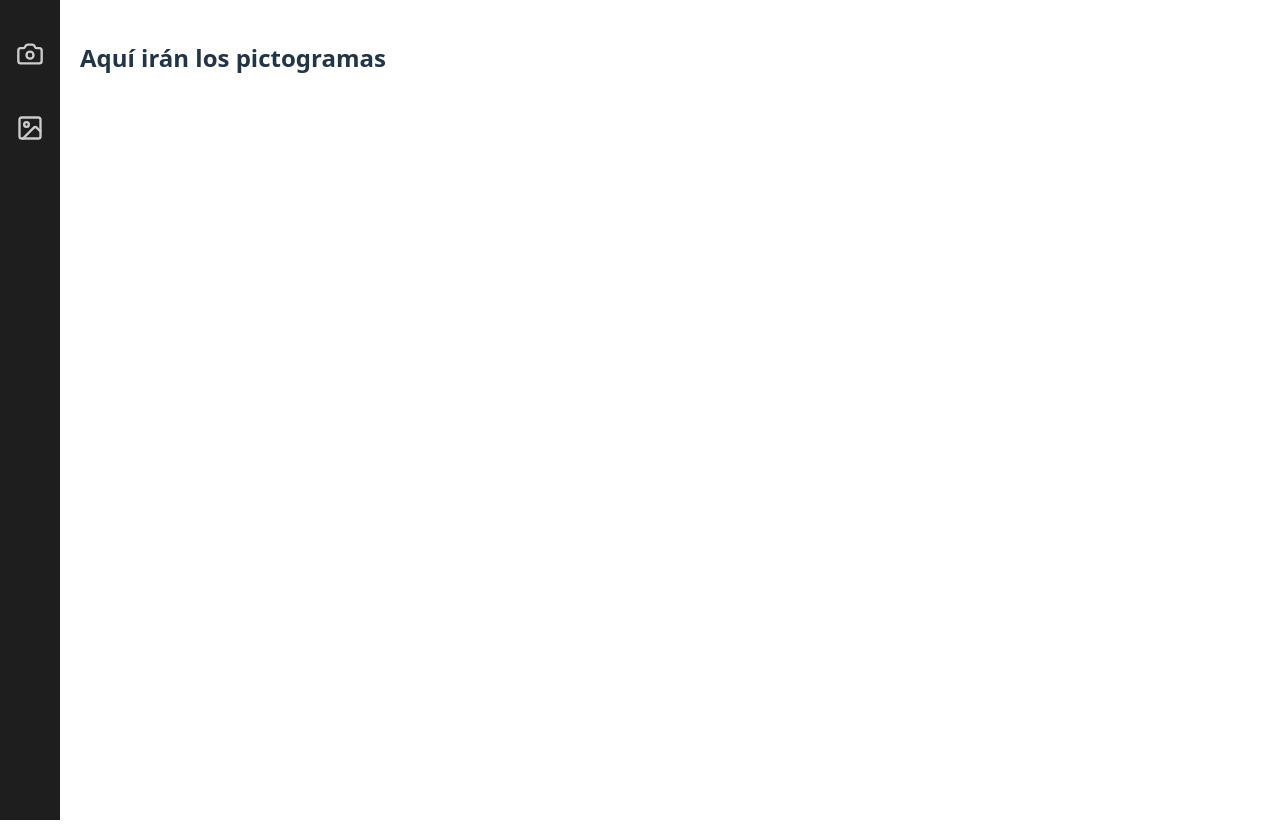
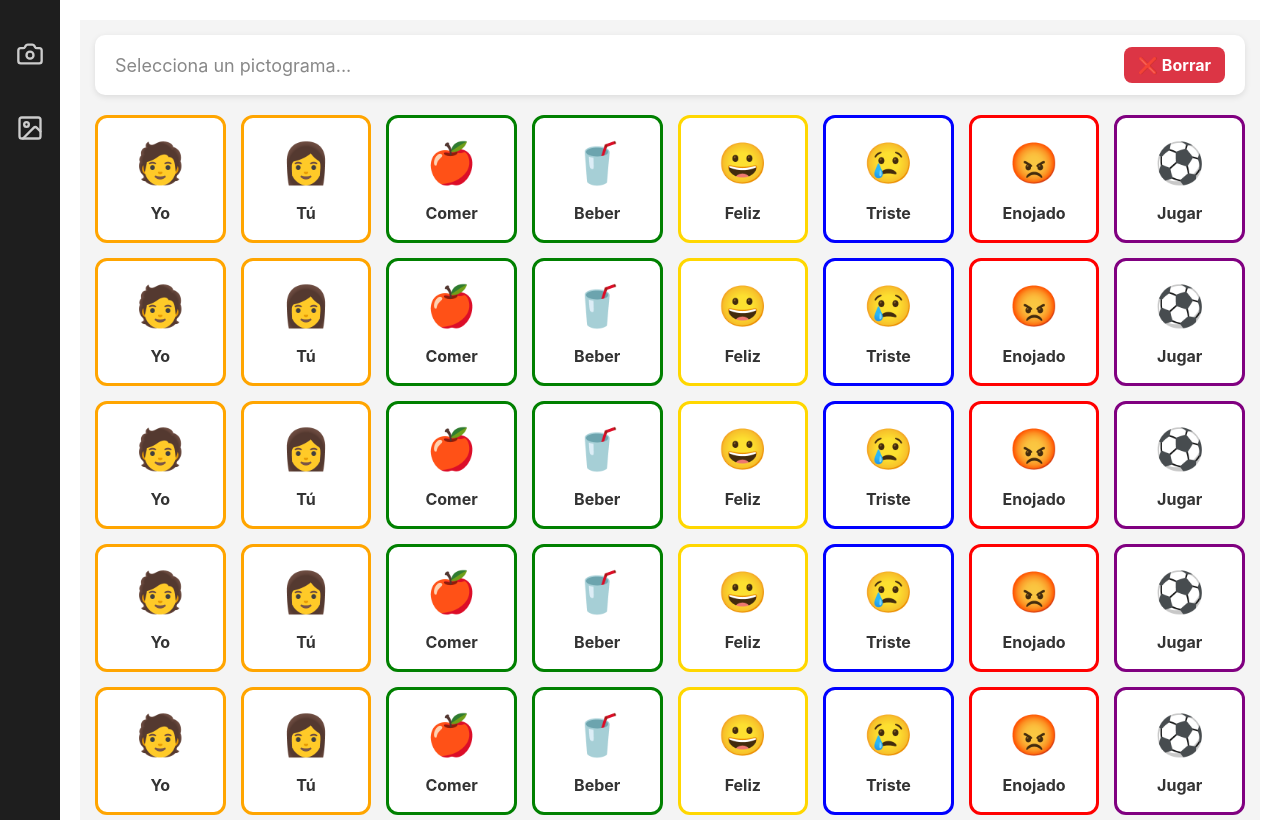
Before and after one commit to Federico-Audizio/ProyectoFinal, a React (Vite) app: page /pictograms in a window 1280 px wide. Built offline with nearby package versions, Linux system fonts and the light colour scheme.

Commit message:
VistaPictogramas 1.0

```diff
--- /dev/null
+++ b/src/components/PictogramTile.css
@@ -0,0 +1,30 @@
+.pictogram-tile {
+  display: flex;
+  flex-direction: column;
+  align-items: center;
+  gap: 8px;
+  background: white;
+  border: 3px solid #eee;
+  border-radius: 12px;
+  padding: 12px;
+  cursor: pointer;
+  transition: transform 0.12s, box-shadow 0.12s;
+  text-align: center;
+}
+
+.pictogram-tile img {
+  width: 70px;
+  height: 70px;
+  object-fit: contain;
+}
+
+.pictogram-tile .label {
+  font-size: 14px;
+  font-weight: 600;
+  color: #333;
+}
+
+.pictogram-tile:hover{
+  transform: translateY(-4px);
+  box-shadow: 0 6px 18px rgba(0,0,0,0.08);
+}
--- /dev/null
+++ b/src/components/PictogramTile.tsx
@@ -0,0 +1,23 @@
+import React from "react";
+
+interface PictogramTileProps {
+  label: string;
+  emoji: string;
+  color: string; // color del borde (categoría)
+  onClick: () => void;
+}
+
+const PictogramTile: React.FC<PictogramTileProps> = ({ label, emoji, color, onClick }) => {
+  return (
+    <div
+      className="pictogram-tile"
+      style={{ borderColor: color }}
+      onClick={onClick}
+    >
+      <div className="emoji">{emoji}</div>
+      <div className="label">{label}</div>
+    </div>
+  );
+};
+
+export default PictogramTile;
--- /dev/null
+++ b/src/pages/PictogramPage.css
@@ -0,0 +1,86 @@
+/* Layout general */
+.pictogram-page {
+  display: flex;
+  flex-direction: column;
+  height: 100vh;
+  background-color: #f4f4f4;
+  padding: 15px;
+  font-family: 'Inter', sans-serif;
+  box-sizing: border-box;
+}
+
+/* Barra superior */
+.sentence-bar {
+  display: flex;
+  align-items: center;
+  justify-content: space-between;
+  background: white;
+  padding: 12px 20px;
+  border-radius: 10px;
+  margin-bottom: 20px;
+  box-shadow: 0 2px 6px rgba(0,0,0,0.1);
+}
+
+.sentence-text {
+  font-size: 20px;
+  font-weight: bold;
+  color: #333;
+}
+
+.placeholder {
+  font-size: 18px;
+  color: #888;
+}
+
+.clear-btn {
+  background: #dc3545;
+  border: none;
+  color: white;
+  padding: 8px 14px;
+  border-radius: 8px;
+  cursor: pointer;
+  font-weight: bold;
+}
+
+.clear-btn:hover {
+  background: #c82333;
+}
+
+/* Grilla de pictogramas */
+.pictogram-grid {
+  flex: 1;
+  display: grid;
+  grid-template-columns: repeat(auto-fill, minmax(120px, 1fr));
+  gap: 15px;
+}
+
+/* Cada pictograma */
+.pictogram-tile {
+  background: white;
+  border: 3px solid #ccc;
+  border-radius: 12px;
+  display: flex;
+  flex-direction: column;
+  align-items: center;
+  justify-content: center;
+  padding: 15px;
+  font-size: 18px;
+  font-weight: bold;
+  cursor: pointer;
+  transition: transform 0.2s, box-shadow 0.2s;
+}
+
+.pictogram-tile .emoji {
+  font-size: 40px;
+  margin-bottom: 8px;
+}
+
+.pictogram-tile .label {
+  font-size: 16px;
+  color: #333;
+}
+
+.pictogram-tile:hover {
+  transform: scale(1.05);
+  box-shadow: 0 4px 12px rgba(0,0,0,0.15);
+}
--- a/src/pages/PictogramPage.tsx
+++ b/src/pages/PictogramPage.tsx
@@ -1,5 +1,81 @@
-const PictogramPage = () => {
-  return <h2>Aquí irán los pictogramas</h2>;
+import React, { useState } from "react";
+import PictogramTile from "../components/PictogramTile";
+import "./PictogramPage.css";
+
+const PictogramPage: React.FC = () => {
+  const [selected, setSelected] = useState<string>("");
+
+  const pictograms = [
+    { label: "Yo", emoji: "🧑", color: "orange" },
+    { label: "Tú", emoji: "👩", color: "orange" },
+    { label: "Comer", emoji: "🍎", color: "green" },
+    { label: "Beber", emoji: "🥤", color: "green" },
+    { label: "Feliz", emoji: "😀", color: "gold" },
+    { label: "Triste", emoji: "😢", color: "blue" },
+    { label: "Enojado", emoji: "😡", color: "red" },
+    { label: "Jugar", emoji: "⚽", color: "purple" },
+    { label: "Yo", emoji: "🧑", color: "orange" },
+    { label: "Tú", emoji: "👩", color: "orange" },
+    { label: "Comer", emoji: "🍎", color: "green" },
+    { label: "Beber", emoji: "🥤", color: "green" },
+    { label: "Feliz", emoji: "😀", color: "gold" },
+    { label: "Triste", emoji: "😢", color: "blue" },
+    { label: "Enojado", emoji: "😡", color: "red" },
+    { label: "Jugar", emoji: "⚽", color: "purple" },
+    { label: "Yo", emoji: "🧑", color: "orange" },
+    { label: "Tú", emoji: "👩", color: "orange" },
+    { label: "Comer", emoji: "🍎", color: "green" },
+    { label: "Beber", emoji: "🥤", color: "green" },
+    { label: "Feliz", emoji: "😀", color: "gold" },
+    { label: "Triste", emoji: "😢", color: "blue" },
+    { label: "Enojado", emoji: "😡", color: "red" },
+    { label: "Jugar", emoji: "⚽", color: "purple" },
+    { label: "Yo", emoji: "🧑", color: "orange" },
+    { label: "Tú", emoji: "👩", color: "orange" },
+    { label: "Comer", emoji: "🍎", color: "green" },
+    { label: "Beber", emoji: "🥤", color: "green" },
+    { label: "Feliz", emoji: "😀", color: "gold" },
+    { label: "Triste", emoji: "😢", color: "blue" },
+    { label: "Enojado", emoji: "😡", color: "red" },
+    { label: "Jugar", emoji: "⚽", color: "purple" },
+    { label: "Yo", emoji: "🧑", color: "orange" },
+    { label: "Tú", emoji: "👩", color: "orange" },
+    { label: "Comer", emoji: "🍎", color: "green" },
+    { label: "Beber", emoji: "🥤", color: "green" },
+    { label: "Feliz", emoji: "😀", color: "gold" },
+    { label: "Triste", emoji: "😢", color: "blue" },
+    { label: "Enojado", emoji: "😡", color: "red" },
+    { label: "Jugar", emoji: "⚽", color: "purple" },
+  ];
+
+  return (
+    <div className="pictogram-page">
+      {/* Barra superior */}
+      <div className="sentence-bar">
+        {selected ? (
+          <span className="sentence-text">{selected}</span>
+        ) : (
+          <span className="placeholder">Selecciona un pictograma...</span>
+        )}
+        <button className="clear-btn" onClick={() => setSelected("")}>
+          ❌ Borrar
+        </button>
+      </div>
+
+      {/* Grilla de pictogramas */}
+      <div className="pictogram-grid">
+        {pictograms.map((p, index) => (
+          <PictogramTile
+            key={index}
+            label={p.label}
+            emoji={p.emoji}
+            color={p.color}
+            onClick={() => setSelected(p.label)}
+          />
+        ))}
+      </div>
+    </div>
+  );
 };
 
 export default PictogramPage;
```
Also changed, not shown: public/pictograms/happy.png (added), 1 other file (tests, documents, lock files or other folders).
